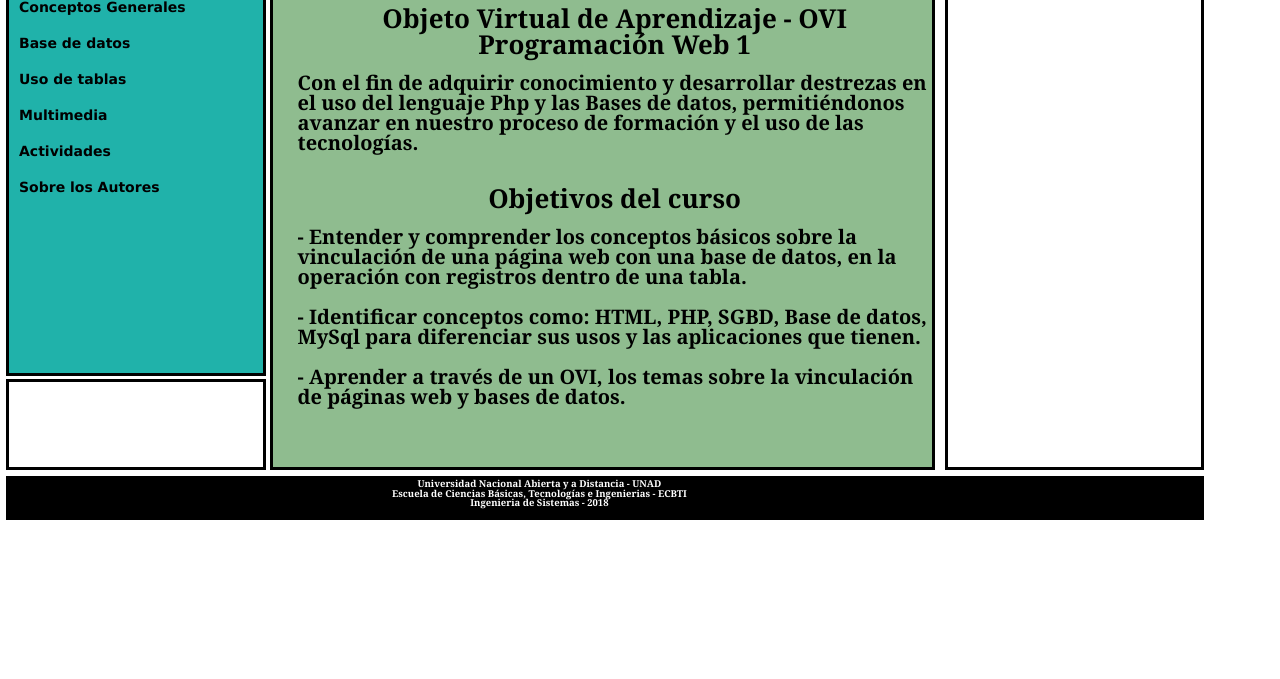
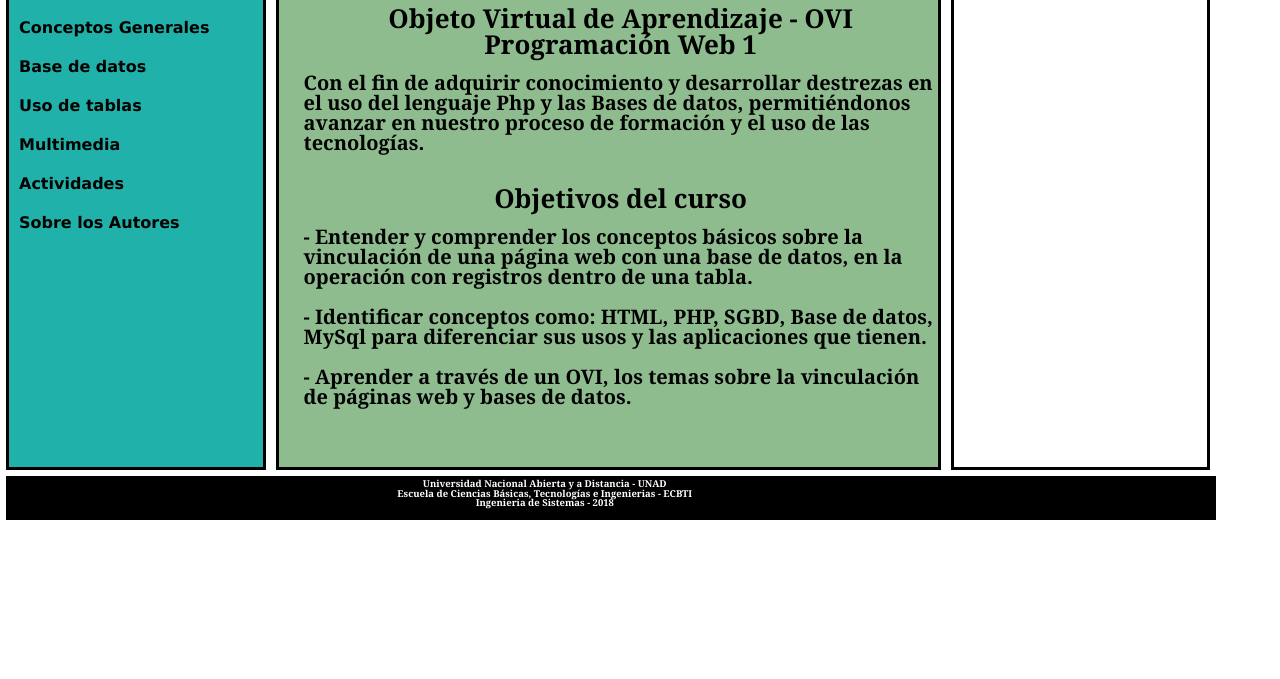
Before and after one commit to clapanague/dsw-pw1-clptn, a plain HTML site: page index.html in a window 1280 px wide. Shown: the part 121-800 px from the top of the page. Drawn offline with Linux system fonts and the light colour scheme; files whose address does not match are found by name.

Commit message:
Etiquetas contenedores
Se modifican las etiquetas

```diff
--- a/css/estilos.css
+++ b/css/estilos.css
@@ -47,7 +47,7 @@ h6{
 	width: 21%;
 }
 #cabeceraDerecha{
-	width: 71.5%;
+	width: 72%;
 }
 #menuRapido, #tituloOvi{
 	width: 100%;
@@ -65,17 +65,11 @@ h6{
 	text-align: right;
 	display: inline-block;
 }
-#tituloOvi, #bloqueMenu, #columnaContenido, #columnaDerecha, #redes, #piePagina, #contadorVisitas{
+#tituloOvi, #columnaContenido, #columnaIzquierda, #columnaDerecha, #redes, #piePagina, #contadorVisitas{
 	border: 3px solid #000000;
 }
 /*BLOQUE MENU SUPERIOR*/
-#bloqueMenu{
 
-	float: left;
-	background: #20b2aa;
-	width: 100%;
-	height: 400px;
-}
 /*estilos menu superior*/
 #top_menu{
 	display: inline;
@@ -85,12 +79,16 @@ h6{
 	padding-right: 10px;
 }
 /*BLOQUE CONTENIDOS*/
-#columnaIzquierda, #columnaDerecha, #columnaContenido{
+#contenido{
+	width: 100%;
+}
+#columnaDerecha, #columnaContenido, #columnaIzquierda{
 	height: 494px;
 }
 #columnaIzquierda {
 	float: left;
 	width: 20%;
+	background: #20b2aa;
 }
 #columnaDerecha {
 	margin-left: 10px;
@@ -109,7 +107,7 @@ h6{
 /*MENU LATERAL*/
 #menu_lateral {
   width: auto;
-  font: bold 14px Verdana;
+  font: bold 16px Verdana;
 }
 /* listas a cero */
 .item_principal, .sub_item {
@@ -148,16 +146,6 @@ h6{
   max-height: 0;
   -webkit-transition: all 0.5s ease-out;
 }
-/*BLOQUE REDES SOCIALES*/
-#redes{
-	margin-top: 3px;
-}
-#redes{
-	float: left;
-	height: 85px;
-	width: 100%;
-	background-image: url(http://localhost/trabajoBase/objetos/programacionWeb.png);
-}
 #pie, #piePagina, #contadorVisitas{
 	height: 38px;
 }
@@ -165,7 +153,7 @@ h6{
 	margin-top: 3px;
 	text-align: center;
 	float: left;
-	width: 99%;
+	width: 100%;
 }
 #piePagina{
 	float: left;
--- a/index.html
+++ b/index.html
@@ -28,10 +28,10 @@
 		</div>
 	</div>
 </header>
-<aside id="columnaIzquierda">
-	<div id="bloqueMenu"><br>
+<aside id="contenido">
+	<div id="columnaIzquierda"><br>
 		<header>
-			<nav id="menu_lateral">
+			<nav id="menu_lateral"><br>
 				<ul class="item_principal">
 					<li><a href="conceptualizacion.html">Conceptos Generales</a></li>
 					<li><a href="base_datos.html">Base de datos</a>
@@ -60,10 +60,7 @@
 			</nav>
 		</header>
 	</div>
-	<div id="redes">
-	</div>
-</aside>
-	<aside id="columnaContenido">
+	<div id="columnaContenido">
 		<br><br>
 		<h2>Objeto Virtual de Aprendizaje - OVI<br>Programación Web 1</h2>
 		<br>
@@ -80,11 +77,12 @@
 			&#45; Aprender a través de un OVI, los temas sobre la vinculación de páginas web
 				y bases de datos.
 		</h3><br>
-	</aside>
-	<aside id="columnaDerecha">
+	</div>
+	<div id="columnaDerecha">
 		<a class="twitter-timeline" href="https://twitter.com/UniversidadUNAD?ref_src=twsrc%5Etfw">Tweets by UniversidadUNAD</a>
-		<script async src="https://platform.twitter.com/widgets.js" charset="utf-8"></script>
-	</aside>
+		<script async src="https://platform.twitter.com/widgets.js"></script>
+	</div>
+</aside>
 <footer id="pie">
 	<div id="piePagina">
 		<h6>Universidad Nacional Abierta y a Distancia - UNAD <br>
```
